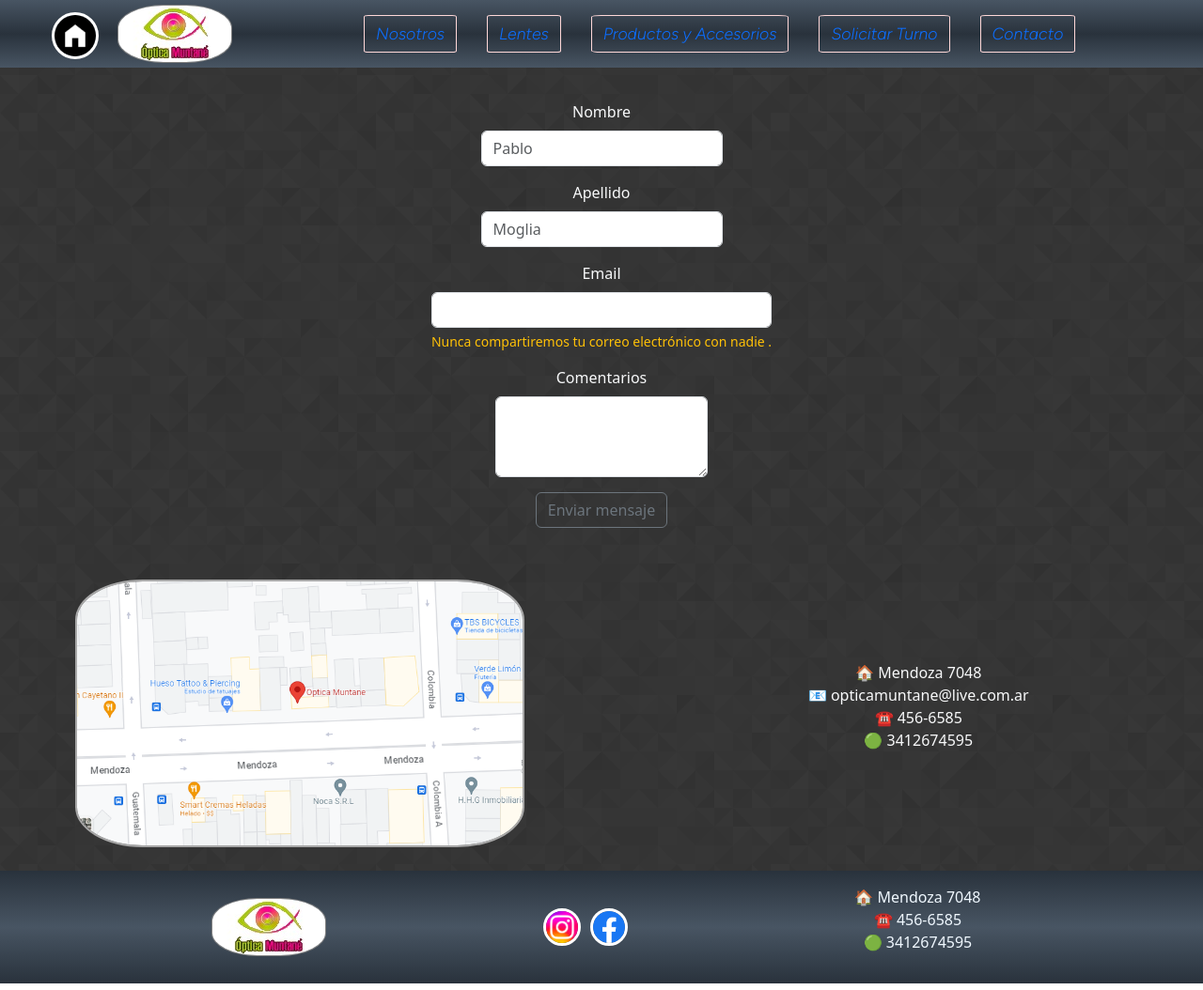
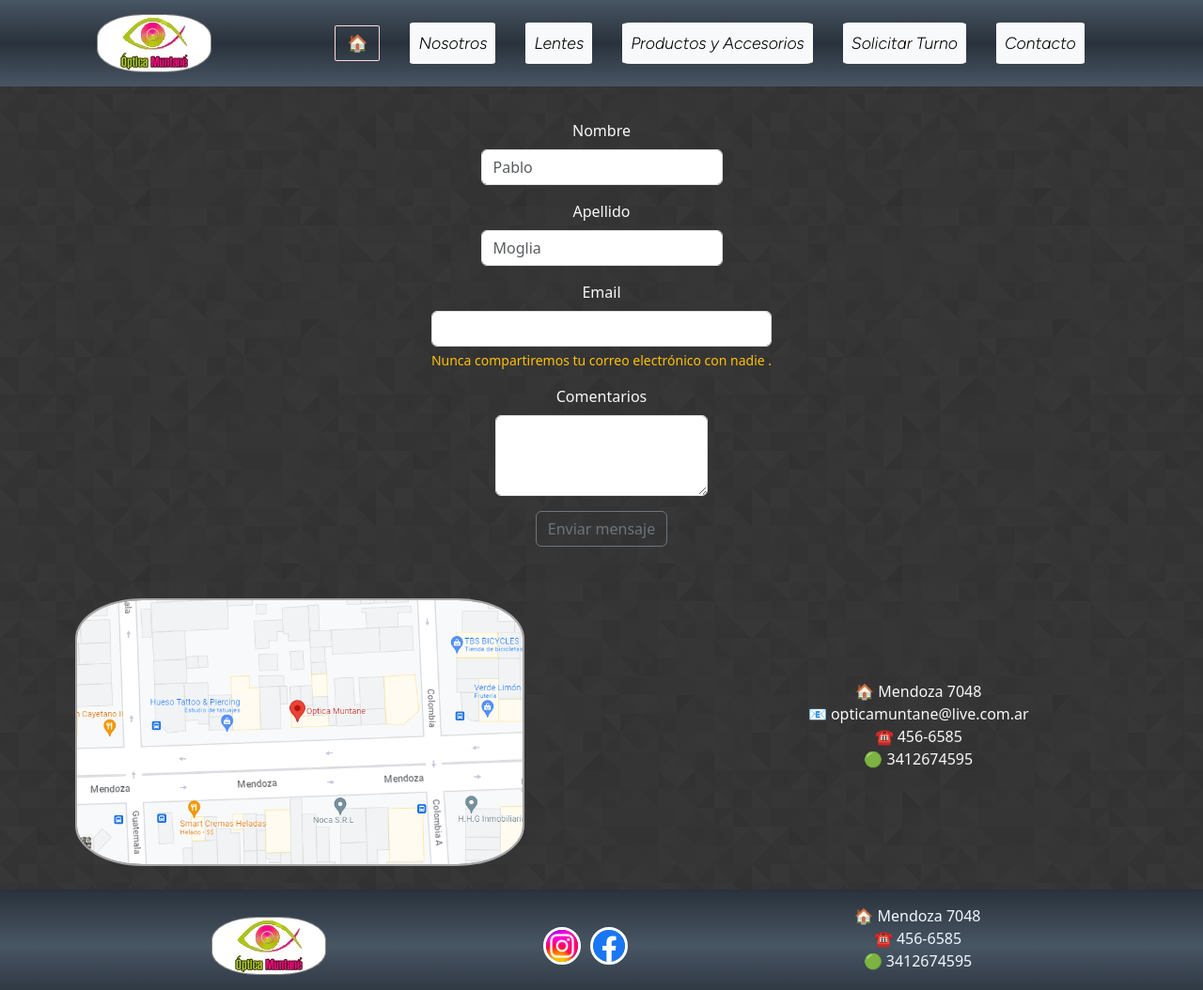
Before and after one commit to pablomoglia/NuevoProyectoOptica, a plain HTML site: page pages/contacto.html in a window 1280 px wide. Shown: the whole page at 94% size. Drawn offline with nearby package versions, Linux system fonts and the light colour scheme.

Commit message:
se agregan mejora pag contacto

```diff
--- a/css/estilo.css
+++ b/css/estilo.css
@@ -140,7 +140,8 @@ ul.menuHeader {
     align-items: center;
     justify-content: center;
 }
-.sectionMarcasTex:hover{
+
+.sectionMarcasTex:hover {
     color: rgb(255, 255, 255);
 }
 
@@ -153,16 +154,19 @@ ul.menuHeader {
     align-items: center;
     justify-content: center;
 }
-.sectionDestacadosTex:hover{
+
+.sectionDestacadosTex:hover {
     color: rgb(255, 255, 255);
 }
-.titMarcas{
+
+.titMarcas {
     grid-area: titMarcas;
     display: flex;
     align-items: center;
     justify-content: center;
 }
-.titDestacados{
+
+.titDestacados {
     grid-area: titDestacados;
     display: flex;
     align-items: center;
@@ -281,7 +285,8 @@ ul.ulFooter {
     border: solid 1px whitesmoke;
     border-radius: 4%;
 }
-.titNosotros{
+
+.titNosotros {
     grid-area: titNosotros;
     display: flex;
     align-items: center;
@@ -314,7 +319,7 @@ ul.ulFooter {
 }
 
 .imgLentes:hover {
-    transform: scale(1.1,1.1);
+    transform: scale(1.1, 1.1);
     z-index: 1;
 }
 
@@ -503,13 +508,16 @@ ul.ulFooter {
 
 .ulContacto {
     grid-area: ulContacto;
-    margin: 20px;
+    margin: 0 auto;
+    padding: 1rem;
+    width: 40vw;
     display: flex;
     flex-direction: column;
     justify-content: center;
 }
-.ulContacto:hover{
-    transform: scale(1.3);
+
+.ulContacto:hover {
+    transform: scale(1.1);
 }
 
 .ulCont {
@@ -591,7 +599,7 @@ ul.ulFooter {
     grid-template-columns: 1fr 1fr;
     grid-template-rows: 0.1fr 1fr 0.1fr;
     grid-auto-columns: 1fr;
-    gap: 5px 5px;
+    gap: 5px;
     grid-auto-flow: row;
     grid-template-areas:
         "header header"
@@ -643,6 +651,7 @@ ul.ulFooter {
             "sectionDestacados"
             "sectionDestacadosTex"
             "footer";
+
         .header {
             flex-direction: column;
         }
@@ -784,19 +793,24 @@ ul.ulFooter {
         .header {
             flex-direction: column;
         }
-        .img1{
+
+        .img1 {
             width: 80vw;
         }
-        .img2{
+
+        .img2 {
             width: 80vw;
         }
-        .img3{
+
+        .img3 {
             width: 80vw;
         }
-        .img4{
+
+        .img4 {
             width: 80vw;
         }
-        .img5{
+
+        .img5 {
             width: 80vw;
         }
     }
@@ -944,6 +958,7 @@ ul.ulFooter {
             "header"
             "formSoltur"
             "footer";
+
         .header {
             flex-direction: column;
         }
--- a/pages/contacto.html
+++ b/pages/contacto.html
@@ -13,39 +13,47 @@
         integrity="sha384-T3c6CoIi6uLrA9TneNEoa7RxnatzjcDSCmG1MXxSR1GAsXEV/Dwwykc2MPK8M2HN" crossorigin="anonymous">
     <link href="https://unpkg.com/aos@2.3.1/dist/aos.css" rel="stylesheet">
     <link rel="stylesheet" href="../css/estilo.css">
-    <title>Óptica Muntane</title>
+    <title>Óptica Muntane - Contacto</title>
 </head>
 
 <body>
     <div class="contenedorContacto">
         <header class="header">
             <img src="../multim/logo.jpg" class="imgLogoHeader" alt="logo empresa">
-            <ul class="menuHeader">
-                <li>
-                    <button class="btn btn-outline-light btnHeader"><a class="linkMenu"
-                            href="../pages/nosotros.html">Nosotros</a></button>
+            <nav class="navbar navbar-expand-lg">
+                <div class="container-fluid">
+                    <a class="navbar-brand btn btn-outline-light btnHeader" href="../index.html">🏠</a>
+                    <button class="navbar-toggler" type="button" data-bs-toggle="collapse" data-bs-target="#navbarNav"
+                        aria-controls="navbarNav" aria-expanded="false" aria-label="Toggle navigation">
+                        <span class="navbar-toggler-icon"></span>
+                    </button>
+                    <div class="collapse navbar-collapse" id="navbarNav">
+                        <ul class="navbar-nav">
+                            <li class="nav-item">
+                                <a class="nav-link active btn btn-outline-light btnHeader" aria-current="page"
+                                    href="./nosotros.html">Nosotros</a>
                             </li>
-                <li>
-                    <button class="btn btn-outline-light btnHeader"><a class="linkMenu"
-                            href="../pages/lentes.html">Lentes</a></button>
+                            <li class="nav-item">
+                                <a class="nav-link active btn btn-outline-light btnHeader" aria-current="page"
+                                    href="./lentes.html">Lentes</a>
                             </li>
-                <li>
-                    <button class="btn btn-outline-light btnHeader"><a class="linkMenu"
-                            href="../pages/prodyacc.html">Productos y Accesorios</a></button>
+                            <li class="nav-item">
+                                <a class="nav-link active btn btn-outline-light btnHeader" aria-current="page"
+                                    href="../pages/prodyacc.html">Productos y Accesorios</a>
                             </li>
-                <li>
-                    <button class="btn btn-outline-light btnHeader"><a class="linkMenu"
-                            href="../pages/solicitarturno.html">Solicitar Turno</a></button>
+                            <li class="nav-item">
+                                <a class="nav-link active btn btn-outline-light btnHeader" aria-current="page"
+                                    href="../pages/solicitarturno.html">Solicitar Turno</a>
                             </li>
-                <li>
-                    <button class="btn btn-outline-light btnHeader"><a class="linkMenu"
-                            href="../pages/contacto.html">Contacto</a></button>
+                            <li class="nav-item">
+                                <a class="nav-link active btn btn-outline-light btnHeader" aria-current="page"
+                                    href="#">Contacto</a>
                             </li>
                         </ul>
+                    </div>
+                </div>
+            </nav>
         </header>
-        <div class="home">
-            <a href="../index.html"><img src="../multim/home.png" alt="ir al home"></a></a>
-        </div>
         <form class="text-light text-center formContacto">
             <div class="mb-3">
                 <label for="name" class="form-label">Nombre</label>
@@ -89,13 +97,15 @@
         <footer class="footer">
             <img src="../multim/logo.jpg" class="imgLogoFooter" alt="logo empresa">
             <div class="footerMenu">
+                <div class="footerMenu">
                     <div>
-                    <a href="http://www.instagram.com" target="_blank"><img class="imgInsta" src="../multim/insta.png"
-                            alt="instagram"></a>
+                        <a href="https://www.instagram.com/opticamuntane/" target="_blank"><img class="imgInsta"
+                                src="../multim/insta.png" alt="Nuestro instagram"></a>
                     </div>
                     <div>
-                    <a href="http://www.facebook.com" target="_blank"><img class="imgFacebook"
-                            src="../multim/facebook.png" alt="Facebook"></a>
+                        <a href="http://www.facebook.com/optica.muntane/?locale=es_LA" target="_blank"><img
+                                class="imgFacebook" src="../multim/facebook.png" alt="Nuestro facebook"></a>
+                    </div>
                 </div>
             </div>
             <ul class="ulFooter">
```
Also changed, not shown: index.html (+26 -11 lines), pages/lentes.html (+15 -10 lines), pages/nosotros.html (+14 -9 lines), pages/solicitarturno.html (+14 -9 lines). Lines whose indentation alone changed are shown as unchanged.
